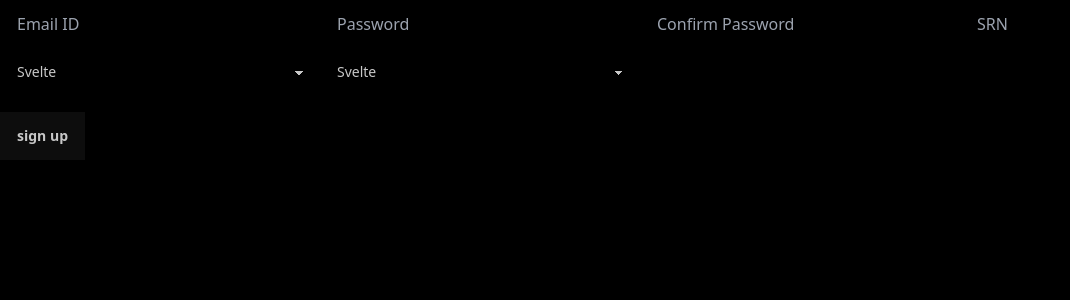
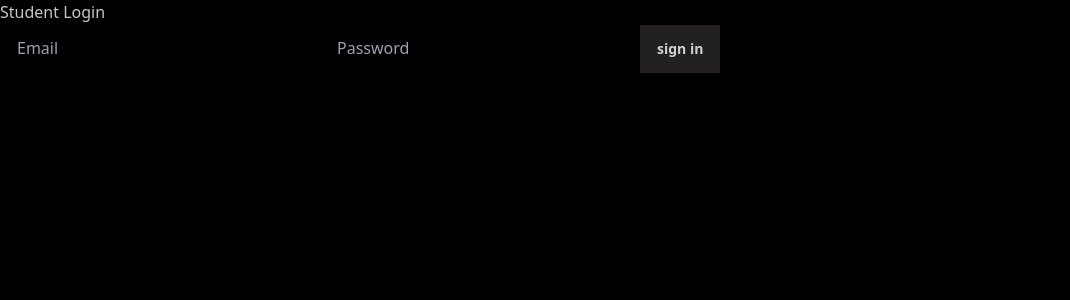
Before and after one commit to bhavikavarshney/plantProject, a React (Vite) app in the folder Client/: page / in a window 1280 px wide. Shown: the top 300 px of the page, without its empty margins (0-1070 px from the left). Built offline with nearby package versions, Linux system fonts and the light colour scheme.

Commit message:
Basic Template

```diff
--- a/Client/src/App.jsx
+++ b/Client/src/App.jsx
@@ -1,7 +1,7 @@
-import Register from './Register'
+import Login from './Login'
 
 export default function App() {
   return (
-    <Register />
+    <Login />
   )
 }
--- /dev/null
+++ b/Client/src/Login.jsx
@@ -0,0 +1,25 @@
+import React from 'react'
+
+const Login =() => {
+    return (
+        <div>
+            <h1>Student Login</h1>
+            <input
+                type="text"
+                placeholder="Email"
+                className="input input-ghost w-full max-w-xs"
+                />
+            <input
+                type="text"
+                placeholder="Password"
+                className="input input-ghost w-full max-w-xs"
+                />
+            <button
+            className="btn btn-active btn-primary"
+            >Sign In</button>
+
+        </div>
+    )
+}
+
+export default Login
```
